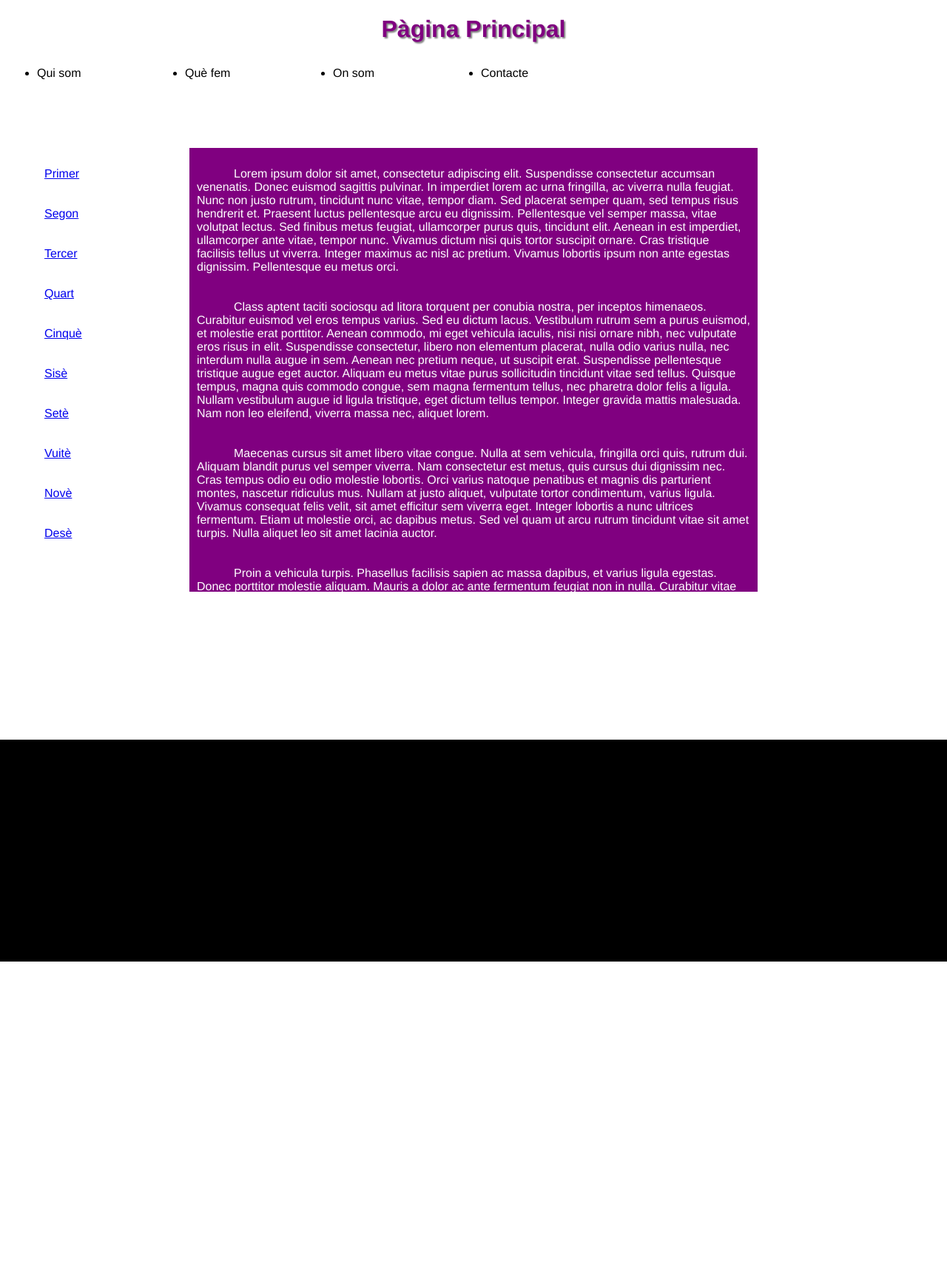
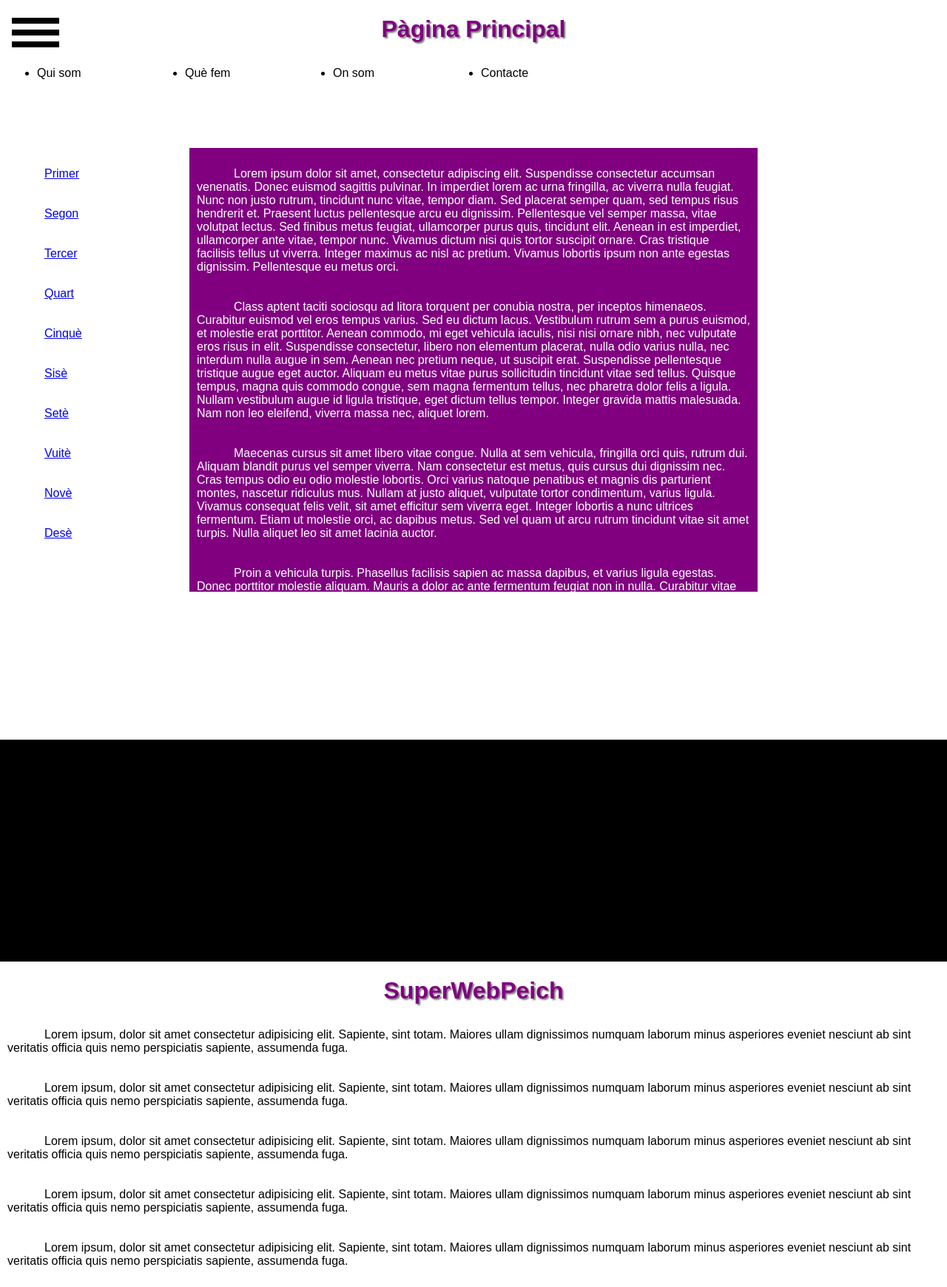
Before and after one commit to jmonterde-ifp/portafolio, a PHP site: page /AEA3_02_weblog/index.html in a window 1280 px wide. Shown: the whole page at 74% size. Before the commit the page ends 1300 px from the top, so only its background shows below. Run offline with PHP 8.4, Linux system fonts and the light colour scheme.

Commit message:
Canvis menu hamburgesa

```diff
--- a/AEA3_02_weblog/index.css
+++ b/AEA3_02_weblog/index.css
@@ -58,3 +58,106 @@ p {
     text-indent: 50px;
     padding: 10px;
 }
+
+
+/* CSS CodePen */
+
+
+#alternador {
+  width: 5rem;
+  height: 5rem;
+  position: absolute;
+  top: .5rem;
+  left: 0.5rem;
+  border-radius: 0.5rem;
+}
+
+#alternador label {
+  width: 5rem;
+  height: 4rem;
+  position: absolute;
+  top: 0;
+  left: 0;
+  border-radius: .5rem;
+  cursor: pointer;
+  padding-top: 1rem;
+  transition: all 0.5s ease;
+  opacity: 1;
+}
+
+
+#alternador h1 {
+  margin-left: 6.5rem;
+}
+
+#alternador b {
+  display: block;
+  width: 4rem;
+  height: 0.5rem;
+  background: black;
+  margin-bottom: .5rem;
+  margin-left:0.5rem;
+}
+
+#alternador input[type="checkbox"] {
+  visibility: hidden;
+}
+
+
+#alternadorp {
+  display: none;
+}
+
+* {
+
+  font-family: Arial, Sans-serif;
+}
+
+#alternador ul {
+  width: 10rem;
+  margin-top: 2rem;
+  list-style-type: none;
+  padding: 0 10px 0 0;
+  border-radius: 5%;
+}
+
+#alternador li {
+    width: 100%;
+    border: solid 1px white;
+    line-height: 2rem;
+    padding: .2rem;
+    text-align: center;
+    border-radius: 5%;
+    background: linear-gradient(skyblue, darkblue);
+    margin: 0 auto;
+    height: 3rem;
+    float: none;
+}
+
+#alternador li:hover {
+  border-bottom: solid 3px red;
+  box-shadow: inset 0 5px 5px black;
+
+}
+
+#alternador a {
+  color: white;
+  font-weight: bold;
+  text-transform: uppercase;
+  text-decoration: none;
+}
+
+#alternador .desplega {
+  position: absolute;
+  left: -11rem;
+  opacity: 1;
+  transition: all 0.5s ease;
+}
+
+#alternador input[type="checkbox"]:checked+label {
+  opacity:1;
+}
+
+#alternador input[type="checkbox"]:checked+label~.desplega {
+  left: 0;
+}
--- a/AEA3_02_weblog/index.html
+++ b/AEA3_02_weblog/index.html
@@ -62,5 +62,31 @@
         </div>
         <div class="peu"></div>
     </div>
+
+    <h1>SuperWebPeich</h1>
+    <p>Lorem ipsum, dolor sit amet consectetur adipisicing elit. Sapiente, sint totam. Maiores ullam dignissimos numquam laborum minus asperiores eveniet nesciunt ab sint veritatis officia quis nemo perspiciatis sapiente, assumenda fuga.</p>
+    <p>Lorem ipsum, dolor sit amet consectetur adipisicing elit. Sapiente, sint totam. Maiores ullam dignissimos numquam laborum minus asperiores eveniet nesciunt ab sint veritatis officia quis nemo perspiciatis sapiente, assumenda fuga.</p>
+    <p>Lorem ipsum, dolor sit amet consectetur adipisicing elit. Sapiente, sint totam. Maiores ullam dignissimos numquam laborum minus asperiores eveniet nesciunt ab sint veritatis officia quis nemo perspiciatis sapiente, assumenda fuga.</p>
+    <p>Lorem ipsum, dolor sit amet consectetur adipisicing elit. Sapiente, sint totam. Maiores ullam dignissimos numquam laborum minus asperiores eveniet nesciunt ab sint veritatis officia quis nemo perspiciatis sapiente, assumenda fuga.</p>
+    <p>Lorem ipsum, dolor sit amet consectetur adipisicing elit. Sapiente, sint totam. Maiores ullam dignissimos numquam laborum minus asperiores eveniet nesciunt ab sint veritatis officia quis nemo perspiciatis sapiente, assumenda fuga.</p>
+
+    <div id="alternador">
+    <input type="checkbox" id="alterna">
+    <label for="alterna">
+        <b></b>
+        <b></b>
+        <b></b>
+    </label>
+
+    <ul class="desplega">
+        <li><a href="#">Opció1</a></li>
+        <li><a href="#">Opció2</a></li>
+        <li><a href="#">Opció3</a></li>
+        <li><a href="#">Opció4</a></li>
+        <li><a href="#">Opció5</a></li>
+    </ul>
+
+    </div>
+
 </body>
 </html>
```
Also changed, not shown: 2 other files.
